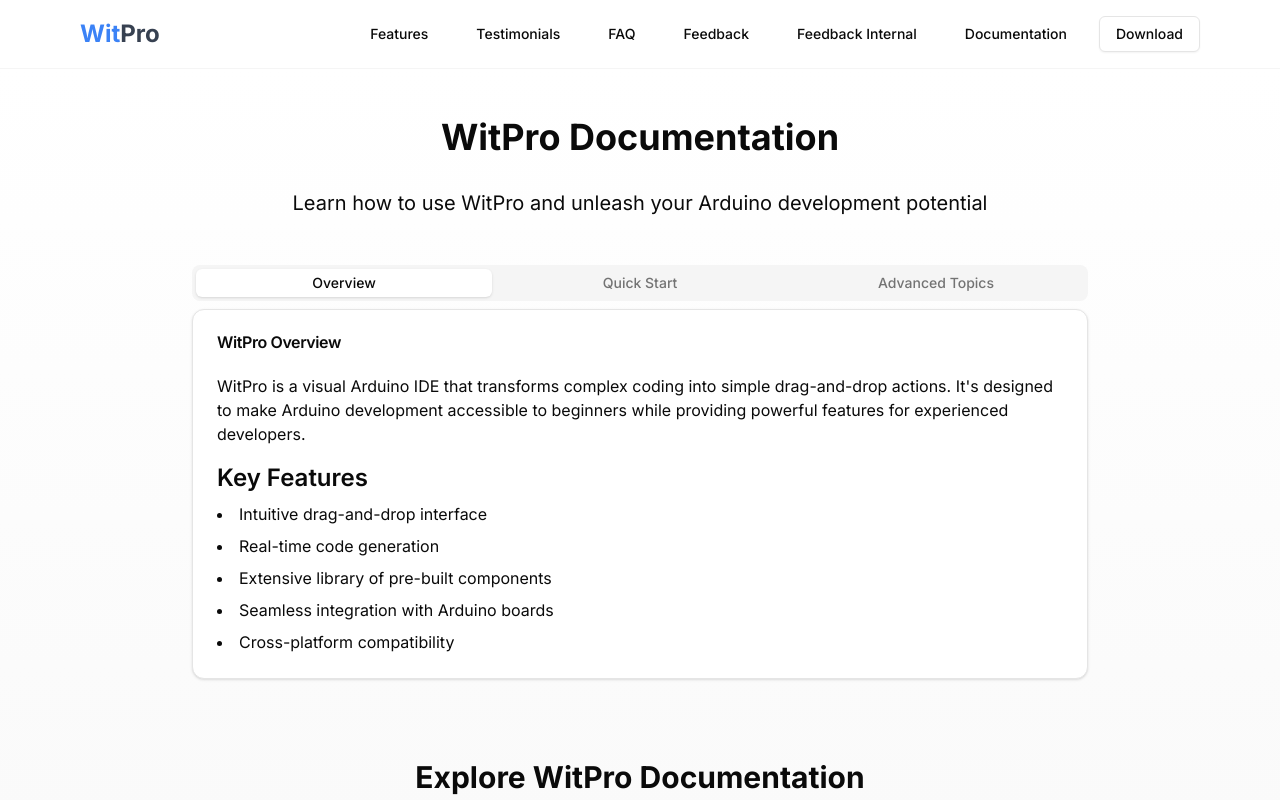
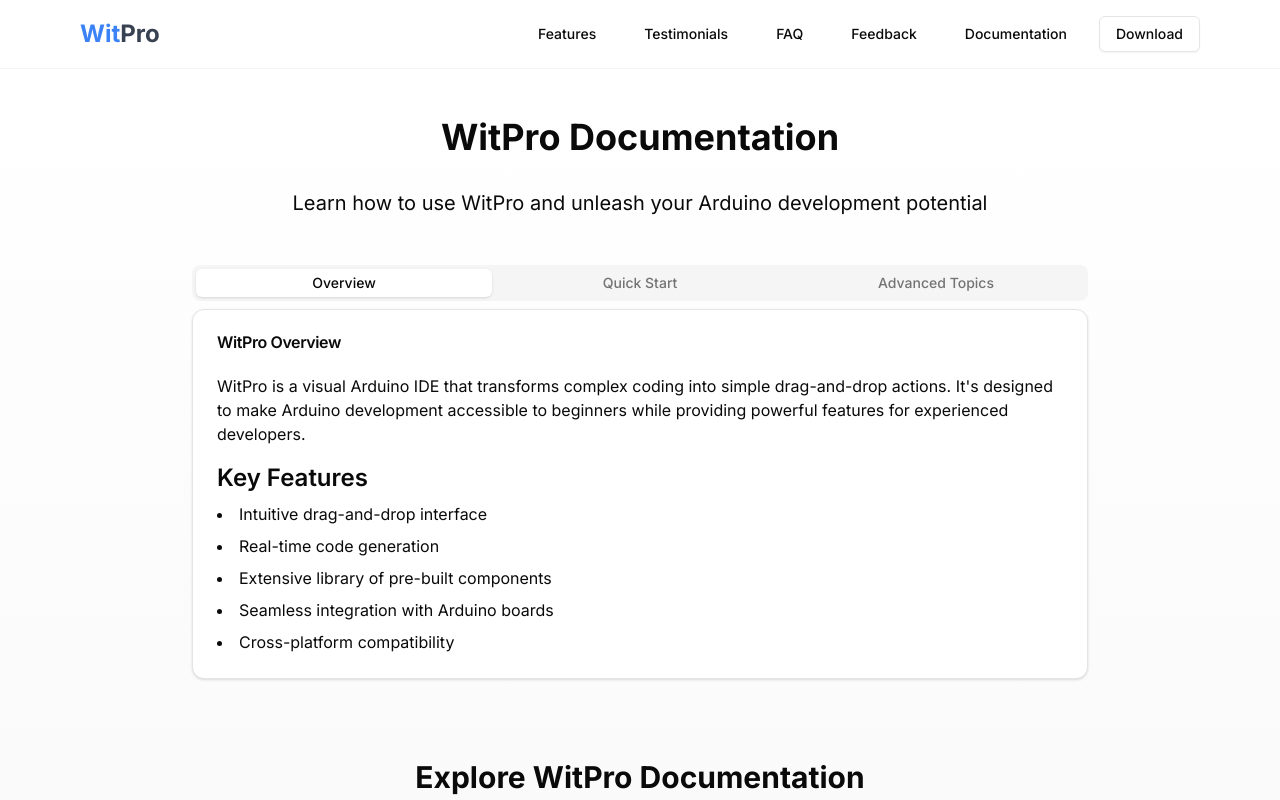
Before and after one commit to AamirFromWitblox/witpro-landing, a Next.js app: page /documentation in a window 1280 px wide. Shown: the top 800 px of the page. Built offline with nearby package versions, Linux system fonts and the light colour scheme.

Commit message:
prod fixes

```diff
--- a/src/components/navbar.tsx
+++ b/src/components/navbar.tsx
@@ -41,7 +41,6 @@ const Navbar = () => {
           <NavButton link="/#testimonials">Testimonials</NavButton>
           <NavButton link="/#faq">FAQ</NavButton>
           <NavButton link="/feedback">Feedback</NavButton>
-          <NavButton link="/feedback-internal">Feedback Internal</NavButton>
           <NavButton link="/docs">Documentation</NavButton>
           <Button
             variant="outline"
```
